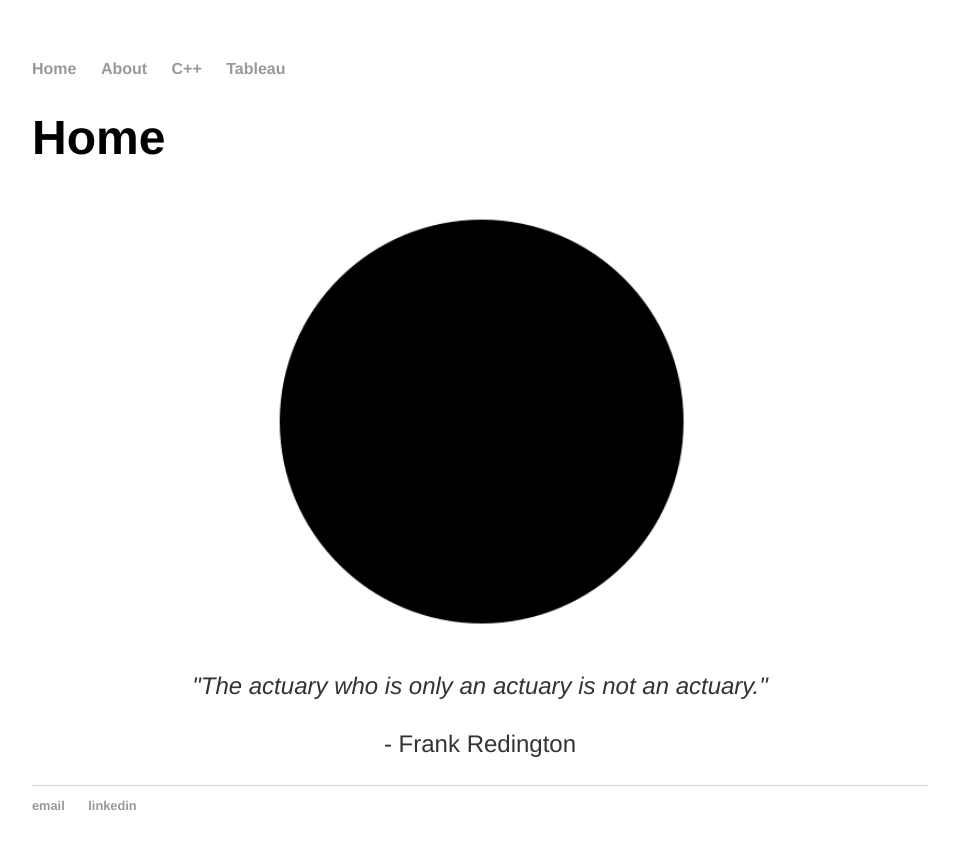
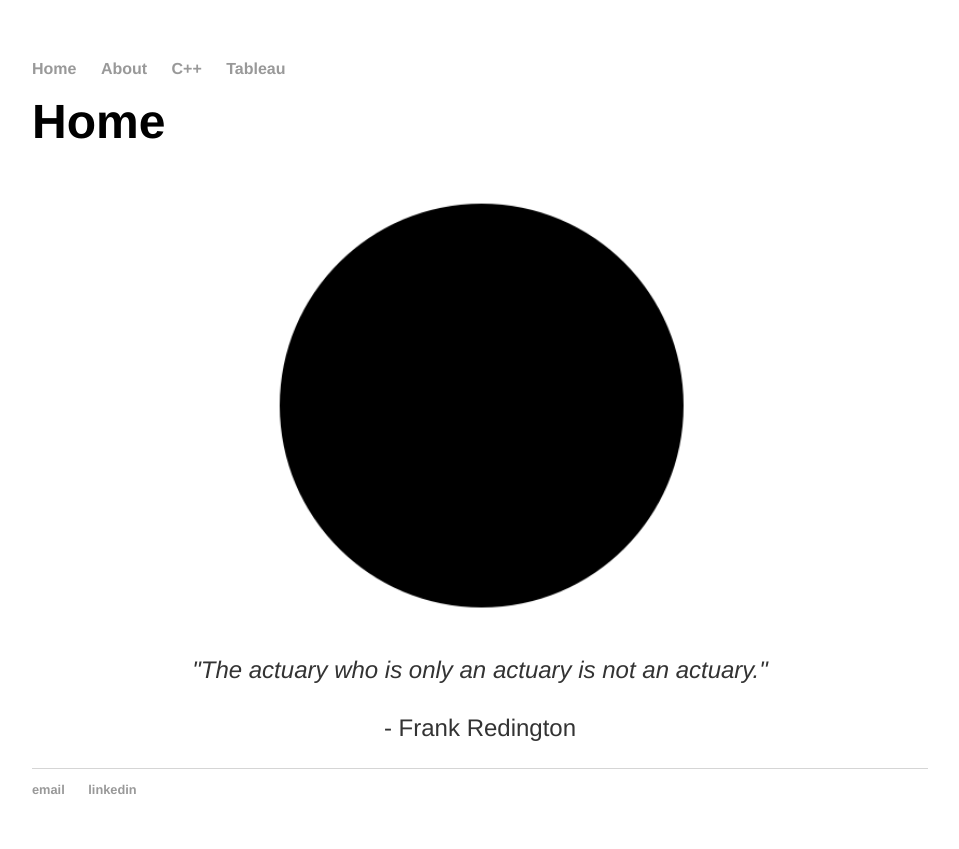
Before and after one commit to cchanzl/Lock-Screen, a Jekyll site: the page built from index.html, in a window 1280 px wide. Shown: the top 849 px of the page, without its empty margins (160-1119 px from the left). Built offline with Jekyll 4.4.1, drawn with Linux system fonts in a browser that asks for light colours.

Commit message:
Update main.css

```diff
--- a/css/main.css
+++ b/css/main.css
@@ -25,6 +25,7 @@ a:hover {
 }
 
 h1 {
+    margin-top: 0.5rem;
     font-size: 3em;
     font-family:'Helvetica', 'Arial', 'Sans-Serif';
 }
```
